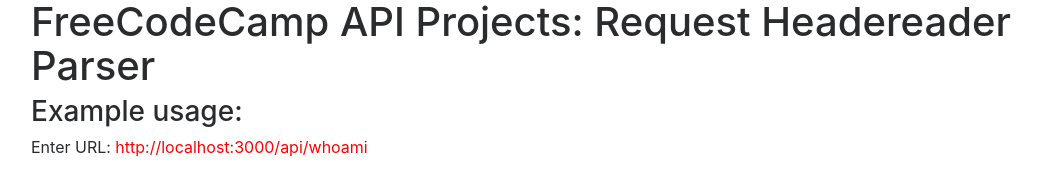
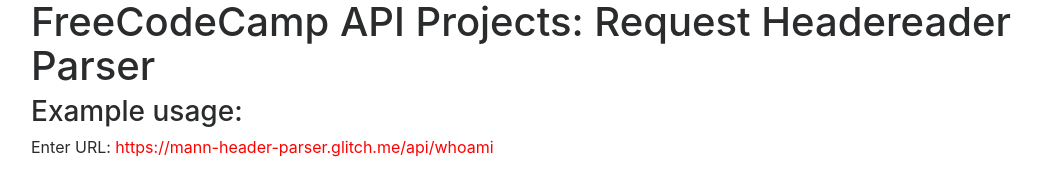
Before and after one commit to ManjeetCumar/reqheaderparser, a website: page view/index.html in a window 1280 px wide. Shown: the whole page, without its empty margins (54-1096 px from the left). Drawn offline with nearby package versions, Linux system fonts and the light colour scheme.

Commit message:
Update index.html

```diff
--- a/view/index.html
+++ b/view/index.html
@@ -9,6 +9,6 @@
    <h1>FreeCodeCamp API Projects:  Request Headereader Parser</h1>
 
    <h3>Example usage:</h3>
-   <p>Enter URL: <span style="color:red">http://localhost:3000/api/whoami</span></p>
+   <p>Enter URL: <span style="color:red">https://mann-header-parser.glitch.me/api/whoami</span></p>
   </div>
 </body>
```
